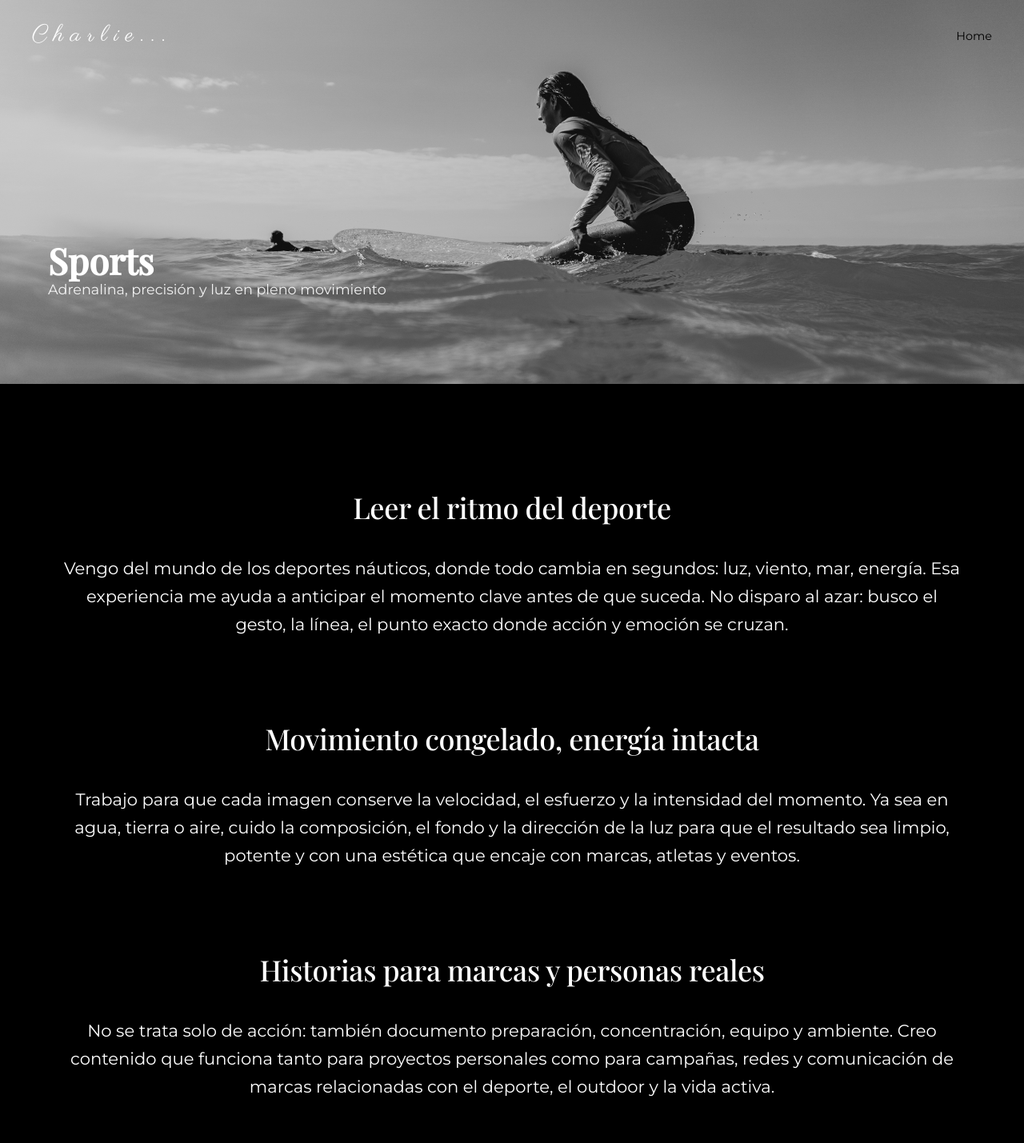
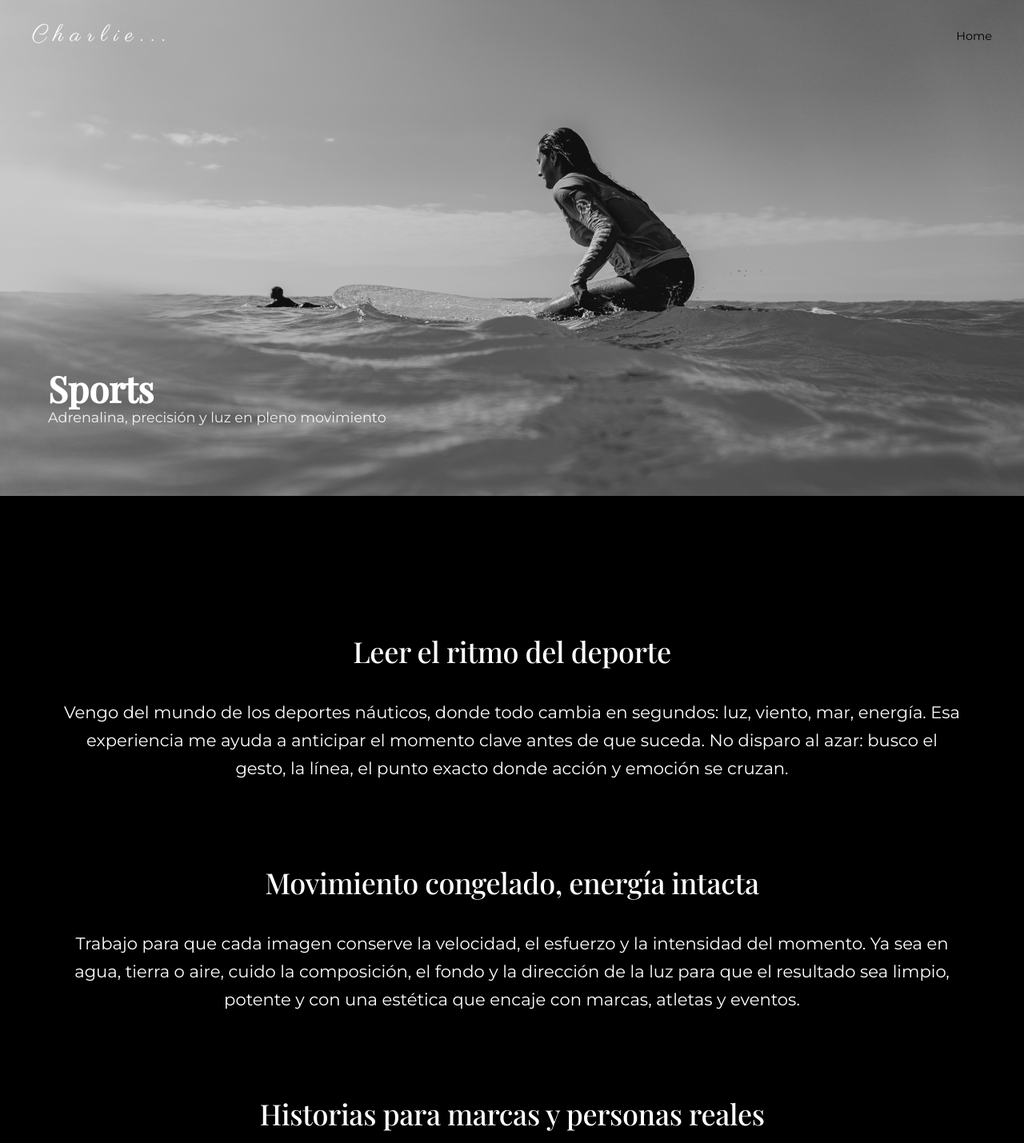
Before and after one commit to ellentecasul/portafolio-charlie, a plain HTML site: page sports.html in a window 1280 px wide. Shown: the top 1429 px of the page at 80% size. Drawn offline with nearby package versions, Linux system fonts and the light colour scheme.

Commit message:
Update sports.html

```diff
--- a/sports.html
+++ b/sports.html
@@ -66,13 +66,13 @@
     }
     .hero img {
       width: 100%;
-      height: 480px;
+      height: 620px;
       object-fit: cover;
       display: block;
     }
     .hero-text {
       position: absolute;
-      top: 70%;
+      top: 80%;
       left: 60px;
       transform: translateY(-50%);
     }
@@ -92,7 +92,7 @@
     /* CONTENIDO estilo Home */
     .content {
       max-width: 1300px;
-      margin: 120px auto 90px;
+      margin: 160px auto 90px;
       padding: 0 6vw;
       text-align: center;
     }
```
